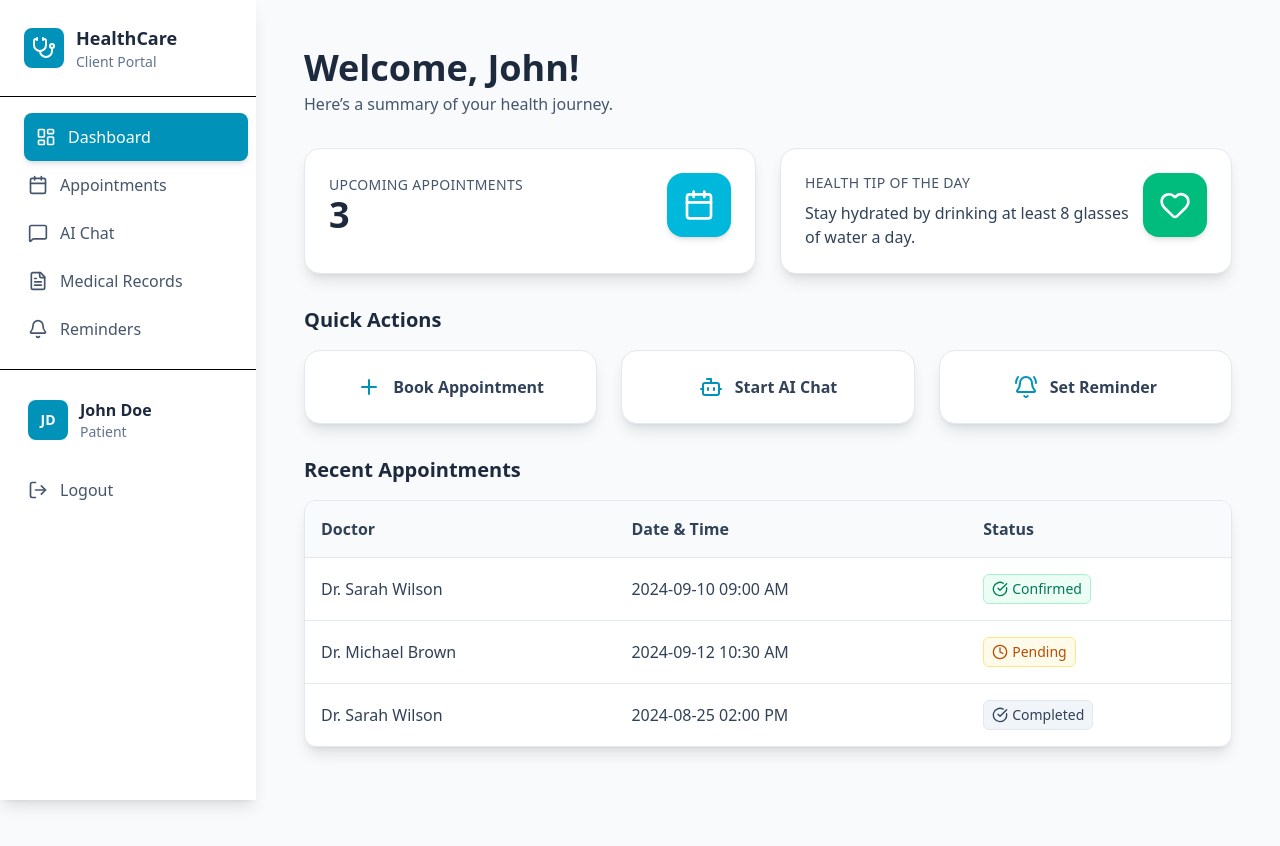
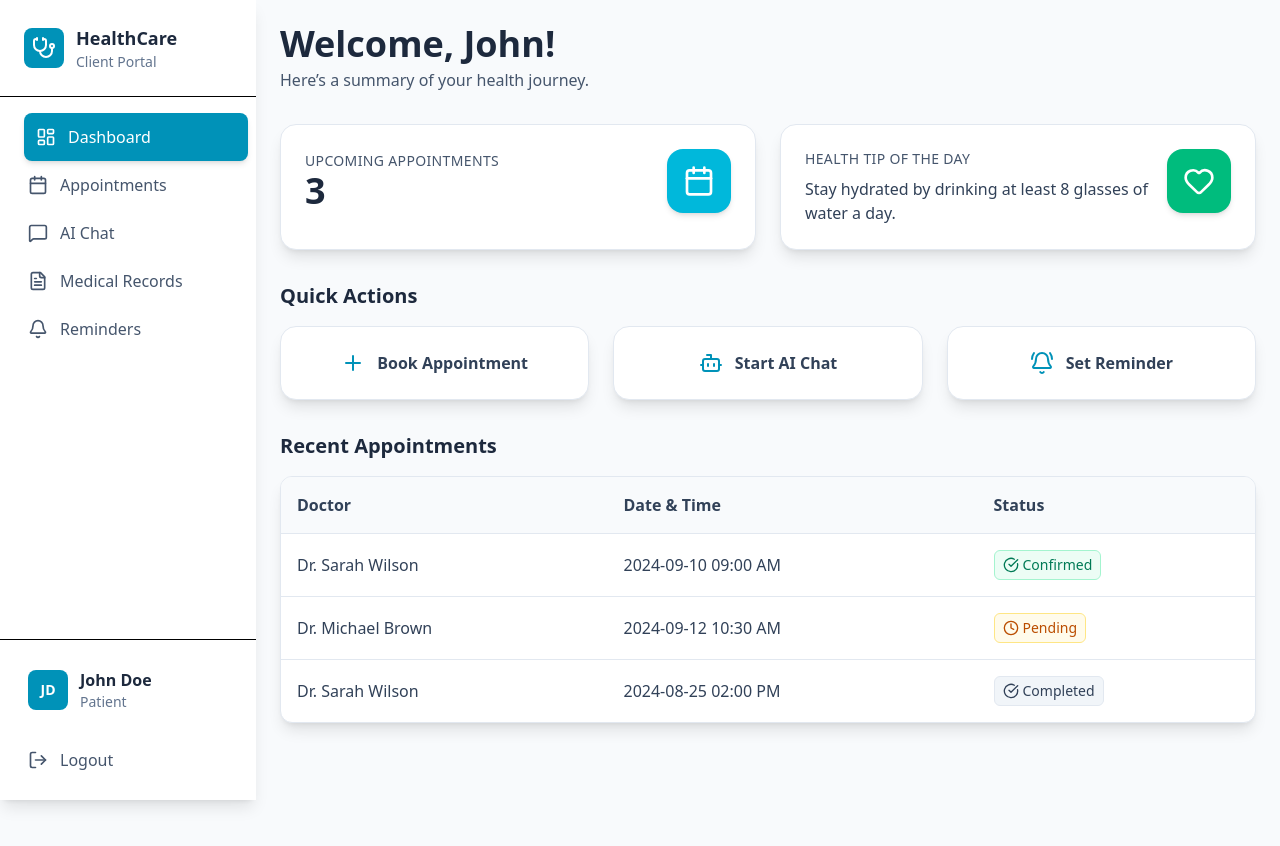
Before and after one commit to h4nzdev/WellBot, a React (Vite) app in the folder frontend/: page /client/dashboard in a window 1280 px wide. Built offline with nearby package versions, Linux system fonts and the light colour scheme; no server answers.

Commit message:
My commit: Updates the mobile responsive of the client side

```diff
--- a/frontend/src/components/ClientComponents/ClientSidebar.jsx
+++ b/frontend/src/components/ClientComponents/ClientSidebar.jsx
@@ -27,12 +27,12 @@ export default function ClientSidebar() {
     {
       icon: MessageSquare,
       label: "AI Chat",
-      link: "/client/chat",
+      link: "/client/chats",
     },
     {
       icon: FileText,
       label: "Medical Records",
-      link: "/client/records",
+      link: "/client/medical-records",
     },
     {
       icon: Bell,
@@ -53,7 +53,7 @@ export default function ClientSidebar() {
   };
 
   return (
-    <div className="fixed md:block hidden left-0 top-0 h-screen w-64 bg-white shadow-lg z-50 flex flex-col">
+    <div className="fixed left-0 top-0 h-screen w-64 bg-white shadow-lg z-50 flex flex-col">
       <div className="flex items-center space-x-3 p-6 border-b flex-shrink-0">
         <div className="bg-cyan-600 p-2 rounded-lg">
           <Stethoscope className="w-6 h-6 text-white" />
--- a/frontend/src/page/ClientPages/ClientAppointments/ClientAppointments.jsx
+++ b/frontend/src/page/ClientPages/ClientAppointments/ClientAppointments.jsx
@@ -5,7 +5,7 @@ import ClientAppointmentsTableBody from "./components/ClientAppointmentsTableBod
 const ClientAppointments = () => {
   return (
     <div className="w-full min-h-screen bg-slate-50">
-      <div className="mx-auto p-4 sm:p-6 max-w-7xl">
+      <div className="mx-auto">
         <header className="mb-8">
           <div className="flex flex-col sm:flex-row justify-between items-start sm:items-center">
             <div className="mb-4 sm:mb-0">
@@ -28,11 +28,21 @@ const ClientAppointments = () => {
             <table className="w-full text-left min-w-[700px]">
               <thead className="bg-slate-50">
                 <tr>
-                  <th className="py-4 px-4 font-semibold text-slate-700">Doctor</th>
-                  <th className="py-4 px-4 font-semibold text-slate-700">Specialty</th>
-                  <th className="py-4 px-4 font-semibold text-slate-700">Date</th>
-                  <th className="py-4 px-4 font-semibold text-slate-700">Time</th>
-                  <th className="py-4 px-4 font-semibold text-slate-700">Status</th>
+                  <th className="py-4 px-4 font-semibold text-slate-700">
+                    Doctor
+                  </th>
+                  <th className="py-4 px-4 font-semibold text-slate-700">
+                    Specialty
+                  </th>
+                  <th className="py-4 px-4 font-semibold text-slate-700">
+                    Date
+                  </th>
+                  <th className="py-4 px-4 font-semibold text-slate-700">
+                    Time
+                  </th>
+                  <th className="py-4 px-4 font-semibold text-slate-700">
+                    Status
+                  </th>
                 </tr>
               </thead>
               <ClientAppointmentsTableBody />
--- a/frontend/src/page/ClientPages/ClientDashboard/ClientDashboard.jsx
+++ b/frontend/src/page/ClientPages/ClientDashboard/ClientDashboard.jsx
@@ -1,4 +1,4 @@
-'use client';
+"use client";
 
 import {
   Calendar,
@@ -8,21 +8,21 @@ import {
   Plus,
   Bot,
   BellRing,
-} from 'lucide-react';
+} from "lucide-react";
 
 export default function ClientDashboard() {
   const healthTips = [
-    'Stay hydrated by drinking at least 8 glasses of water a day.',
-    'Incorporate at least 30 minutes of moderate-intensity exercise into your daily routine.',
-    'Ensure you get 7-9 hours of quality sleep per night for better health.',
-    'A balanced diet rich in fruits, vegetables, and whole grains is key to a healthy lifestyle.',
+    "Stay hydrated by drinking at least 8 glasses of water a day.",
+    "Incorporate at least 30 minutes of moderate-intensity exercise into your daily routine.",
+    "Ensure you get 7-9 hours of quality sleep per night for better health.",
+    "A balanced diet rich in fruits, vegetables, and whole grains is key to a healthy lifestyle.",
   ];
 
   const randomTip = healthTips[Math.floor(Math.random() * healthTips.length)];
 
   return (
     <div className="w-full min-h-screen bg-slate-50">
-      <div className="mx-auto p-4 sm:p-6 max-w-7xl">
+      <div className="mx-auto">
         {/* Header */}
         <header className="mb-8">
           <h1 className="text-3xl md:text-4xl font-semibold text-slate-800">
--- a/frontend/src/page/ClientPages/ClientMedicalRecords/ClientMedicalRecords.jsx
+++ b/frontend/src/page/ClientPages/ClientMedicalRecords/ClientMedicalRecords.jsx
@@ -17,7 +17,7 @@ const ClientMedicalRecords = () => {
 
   return (
     <div className="w-full min-h-screen bg-slate-50">
-      <div className="mx-auto p-4 sm:p-6 max-w-7xl">
+      <div className="mx-auto">
         <header className="mb-8">
           <div className="flex flex-col sm:flex-row justify-between items-start sm:items-center">
             <div className="mb-4 sm:mb-0">
--- a/frontend/src/page/ClientPages/ClientReminders/ClientReminders.jsx
+++ b/frontend/src/page/ClientPages/ClientReminders/ClientReminders.jsx
@@ -22,7 +22,7 @@ const ClientReminders = () => {
 
   return (
     <div className="w-full min-h-screen bg-slate-50">
-      <div className="mx-auto p-4 sm:p-6 max-w-7xl">
+      <div className="mx-auto">
         <header className="mb-8">
           <div className="flex flex-col sm:flex-row justify-between items-start sm:items-center">
             <div className="mb-4 sm:mb-0">
```
